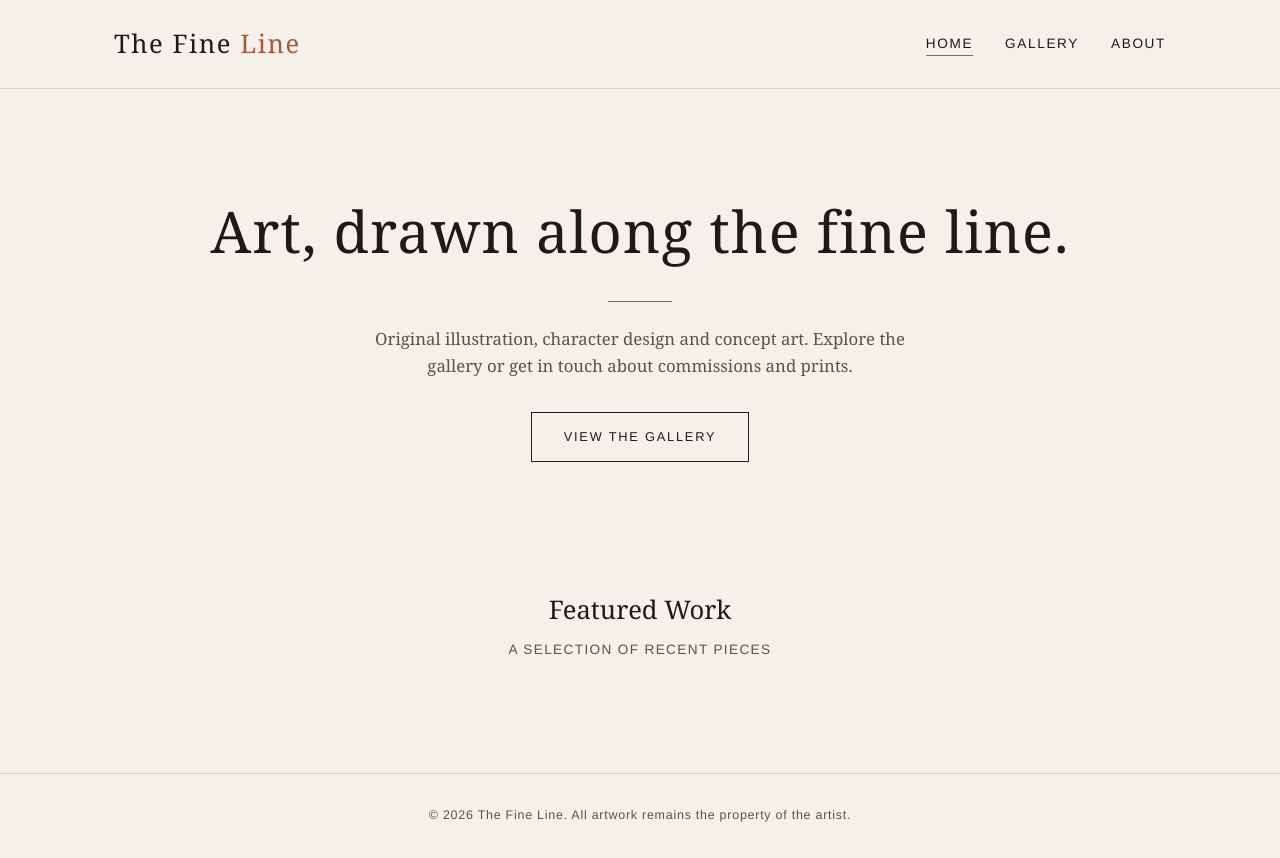
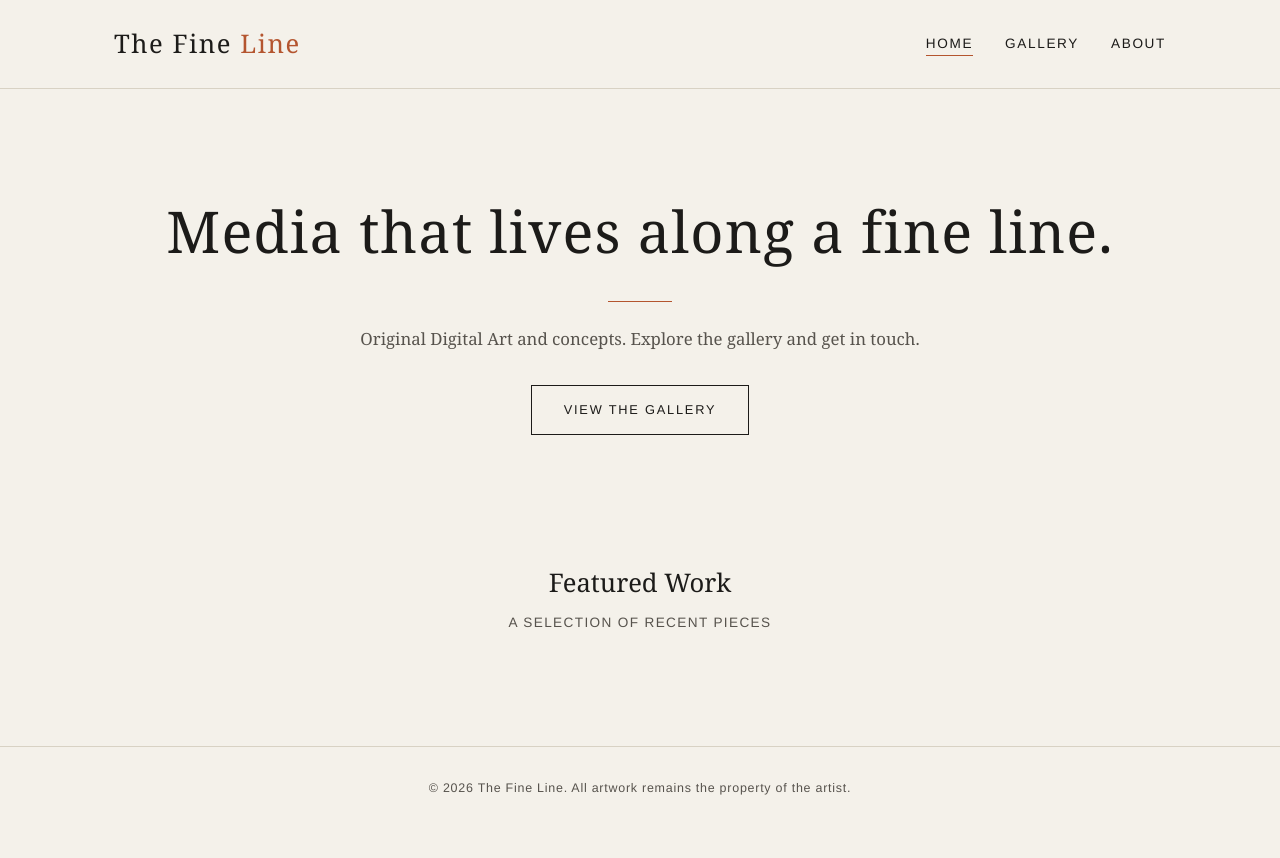
Before and after one commit to TheFineLine/Baseline, a plain HTML site: page index.html in a window 1280 px wide. After the commit the page ends 831 px from the top, so only its background shows below. Drawn offline with Linux system fonts and the light colour scheme; files that its build step writes are made by us from their sources; a script that the page names is missing.

Commit message:
Update hero section text in index.html

```diff
--- a/index.html
+++ b/index.html
@@ -32,9 +32,9 @@
 
 <main>
   <section class="hero wrap">
-    <h1>Art, drawn along the fine line.</h1>
+    <h1>Media that lives along a fine line.</h1>
     <div class="rule"></div>
-    <p>Original illustration, character design and concept art. Explore the gallery or get in touch about commissions and prints.</p>
+    <p>Original Digital Art and concepts. Explore the gallery and get in touch.</p>
     <a class="cta" href="gallery.html">View the Gallery</a>
   </section>
 
```
